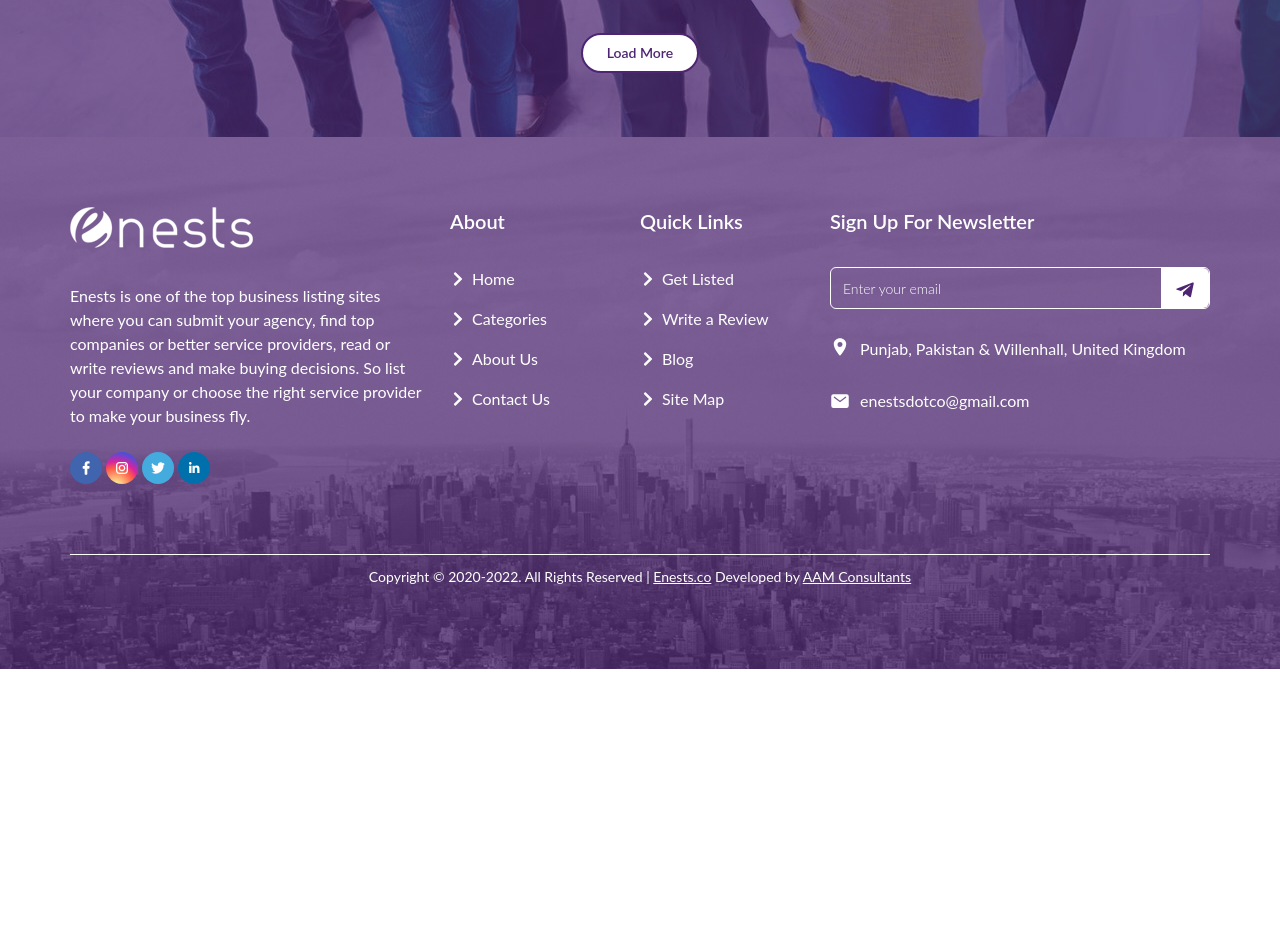
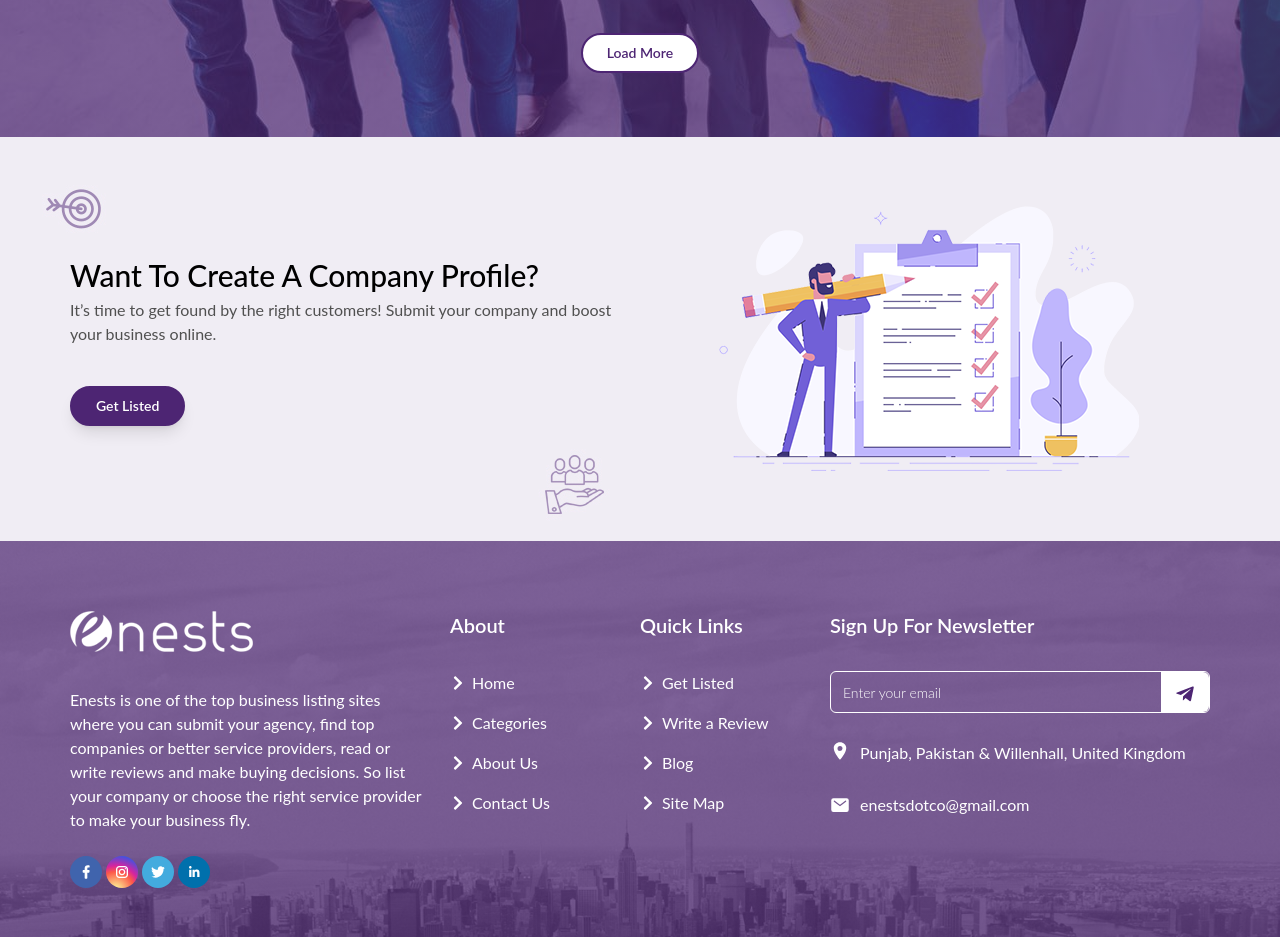
Before and after one commit to JuGit-pk/enests_clone, a Next.js app: page / in a window 1280 px wide. Shown: the part 1560-2497 px from the top of the page. Before the commit the page ends 2229 px from the top, so only its background shows below. Built offline with nearby package versions, Linux system fonts and the light colour scheme.

Commit message:
company profile section added to home page

```diff
--- /dev/null
+++ b/components/home/CompanyProfile/index.tsx
@@ -0,0 +1,34 @@
+import React from "react";
+
+const CompanyProfile = () => {
+  return (
+    <section className="bg-companyProfileBg bg-cover bg-no-repeat bg-top py-9 px-4 ">
+      <div className="flex flex-col md:flex-row gap-4 items-center max-w-[520px] md:max-w-[720px] lg:max-w-[960px] xl:max-w-[1140px] mx-auto">
+        <div className="flex-1">
+          <h1 className="text-[30px] font-medium capitalize">
+            Want to Create a Company Profile?
+          </h1>
+          <p className="text-base leading-6 text-[#505050]">
+            It’s time to get found by the right customers! Submit your company
+            and boost your business online.
+          </p>
+          <a
+            href=""
+            className="text-white bg-[#4d2573] border-[#4d2573] border-[2px] text-sm cursor-pointer font-semibold rounded-[30px] py-2 px-6 shadow-lg mt-10 inline-block"
+          >
+            Get Listed
+          </a>
+        </div>
+        <div className="relative flex-1">
+          <img
+            src="/assets/images/company-profile.png"
+            className="w-[420px] h-[332px] mx-auto"
+            alt="company-profile"
+          />
+        </div>
+      </div>
+    </section>
+  );
+};
+
+export default CompanyProfile;
--- a/pages/index.tsx
+++ b/pages/index.tsx
@@ -3,6 +3,7 @@ import Hero from "../components/home/Hero";
 import Layout from "../components/layout/Layout";
 import type { NextPage } from "next";
 import BrowseCategories from "../components/home/BrowseCategories";
+import CompanyProfile from "../components/home/CompanyProfile";
 
 const Home: NextPage = () => {
   return (
@@ -12,6 +13,7 @@ const Home: NextPage = () => {
         <Hero />
       </div>
       <BrowseCategories />
+      <CompanyProfile />
     </Layout>
   );
 };
--- a/tailwind.config.js
+++ b/tailwind.config.js
@@ -20,6 +20,7 @@ module.exports = {
           'linear-gradient(to right, rgba(77, 37, 115, 0.7), rgba(77, 37, 115, 0.7)),url("/assets/images/home.jpg")',
         categoriesBg:
           'linear-gradient(to right, rgba(77, 37, 115, 0.7), rgba(77, 37, 115, 0.7)),url("/assets/images/categories-bg.jpg")',
+        companyProfileBg: 'url("/assets/images/companyprofile-bg.jpg")',
       },
     },
   },
```
Also changed, not shown: public/assets/images/company-profile.png (added), public/assets/images/companyprofile-bg.jpg (added).
